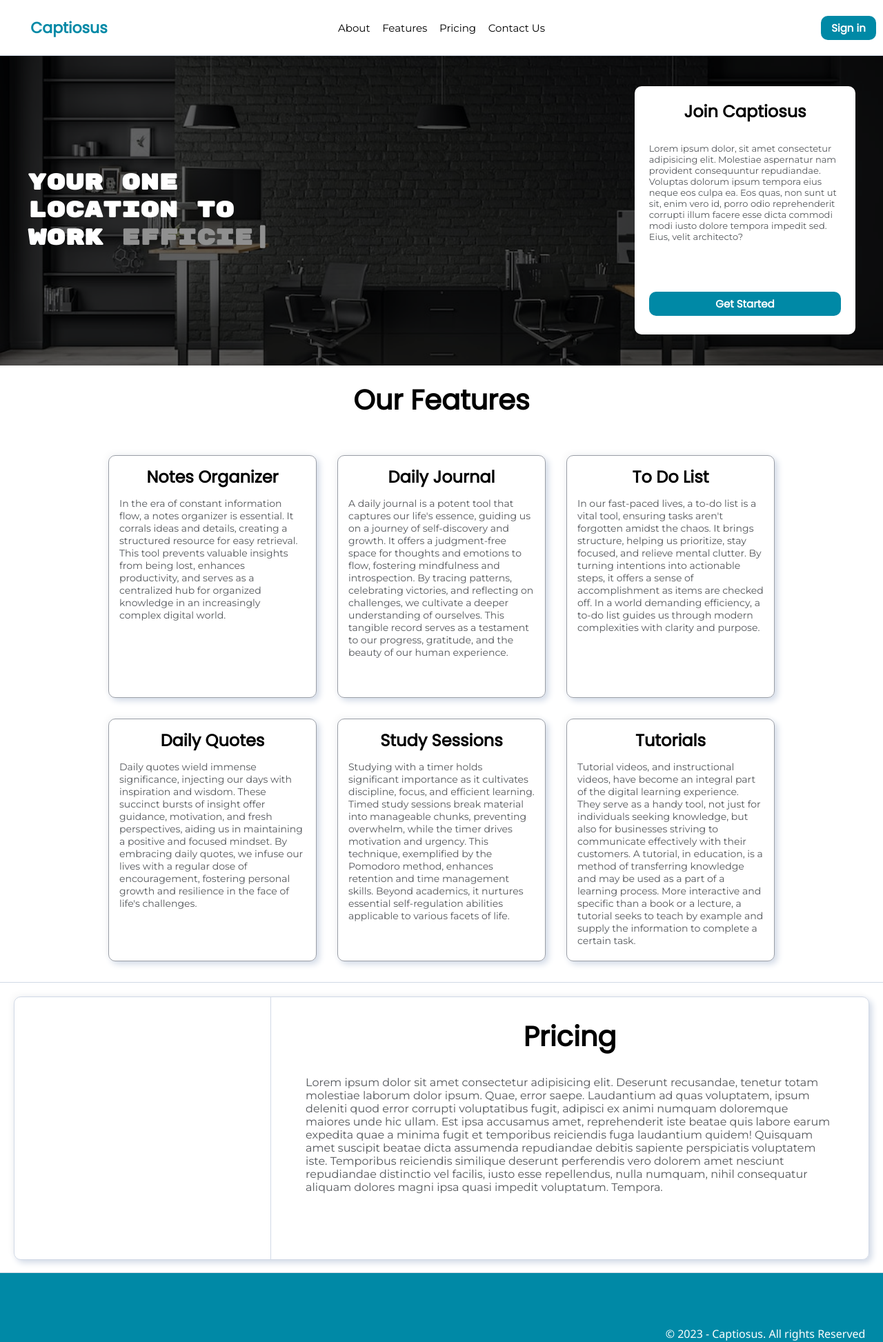
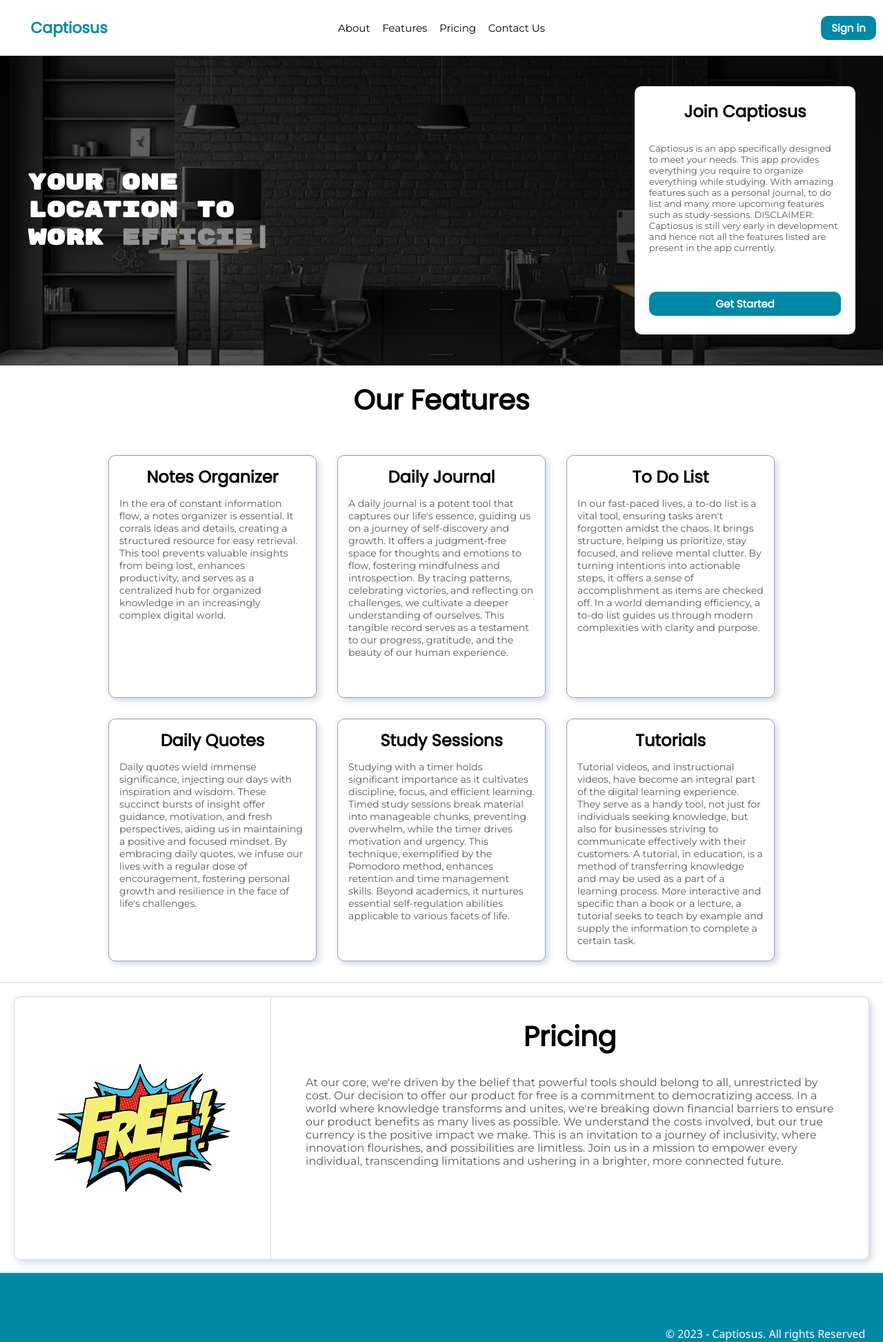
Before and after one commit to MuhammadShafeeq/Captiosus, a Flask app: page / in a window 1280 px wide. Shown: the whole page at 69% size. Run offline with Flask 3, Linux system fonts and the light colour scheme.

Commit message:
Final Changes for release 0.1

```diff
--- a/static/indexPage/style.css
+++ b/static/indexPage/style.css
@@ -206,6 +206,9 @@ span {
     flex-direction: row;
 }
 .image-side {
+    display: flex;
+    align-items: center;
+    justify-content: center;
     height: 100%;
     width: 30%;
     border-right: 1px solid #d1d9e6;
--- a/templates/index.html
+++ b/templates/index.html
@@ -34,7 +34,7 @@
         <div class="get-started-two">
             <div class="heading">Join Captiosus</div>
             <div class="message-part">
-                Lorem ipsum dolor, sit amet consectetur adipisicing elit. Molestiae aspernatur nam provident consequuntur repudiandae. Voluptas dolorum ipsum tempora eius neque eos culpa ea. Eos quas, non sunt ut sit, enim vero id, porro odio reprehenderit corrupti illum facere esse dicta commodi modi iusto dolore tempora impedit sed. Eius, velit architecto?
+                Captiosus is an app specifically designed to meet your needs. This app provides everything you require to organize everything while studying. With amazing features such as a personal journal, to do list and many more upcoming features such as study-sessions. DISCLAIMER: Captiosus is still very early in development and hence not all the features listed are present in the app currently.
             </div>
             <div class="button-part">
                 <button class="button-login" id="button-for-login-2">Get Started</button>
@@ -115,12 +115,15 @@
     </div>
     <div class="pricing" id="pricing">
         <div class="content-container-pricing">
-            <div class="image-side"></div>
+            <div class="image-side">
+                <img src="{{ url_for('static', filename='indexPage/free.png')}}" alt="">
+            </div>
             <div class="word-content-side">
                 <div class="heading-for-pricing">
                     <h1 id="heading-for-pricing">Pricing</h1>
                 </div>
-                <div class="content-in-pricing">Lorem ipsum dolor sit amet consectetur adipisicing elit. Deserunt recusandae, tenetur totam molestiae laborum dolor ipsum. Quae, error saepe. Laudantium ad quas voluptatem, ipsum deleniti quod error corrupti voluptatibus fugit, adipisci ex animi numquam doloremque maiores unde hic ullam. Est ipsa accusamus amet, reprehenderit iste beatae quis labore earum expedita quae a minima fugit et temporibus reiciendis fuga laudantium quidem! Quisquam amet suscipit beatae dicta assumenda repudiandae debitis sapiente perspiciatis voluptatem iste. Temporibus reiciendis similique deserunt perferendis vero dolorem amet nesciunt repudiandae distinctio vel facilis, iusto esse repellendus, nulla numquam, nihil consequatur aliquam dolores magni ipsa quasi impedit voluptatum. Tempora.</div>
+                <div class="content-in-pricing">
+At our core, we're driven by the belief that powerful tools should belong to all, unrestricted by cost. Our decision to offer our product for free is a commitment to democratizing access. In a world where knowledge transforms and unites, we're breaking down financial barriers to ensure our product benefits as many lives as possible. We understand the costs involved, but our true currency is the positive impact we make. This is an invitation to a journey of inclusivity, where innovation flourishes, and possibilities are limitless. Join us in a mission to empower every individual, transcending limitations and ushering in a brighter, more connected future.</div>
             </div>
         </div>
     </div>
```
Also changed, not shown: static/indexPage/free.png (added).
